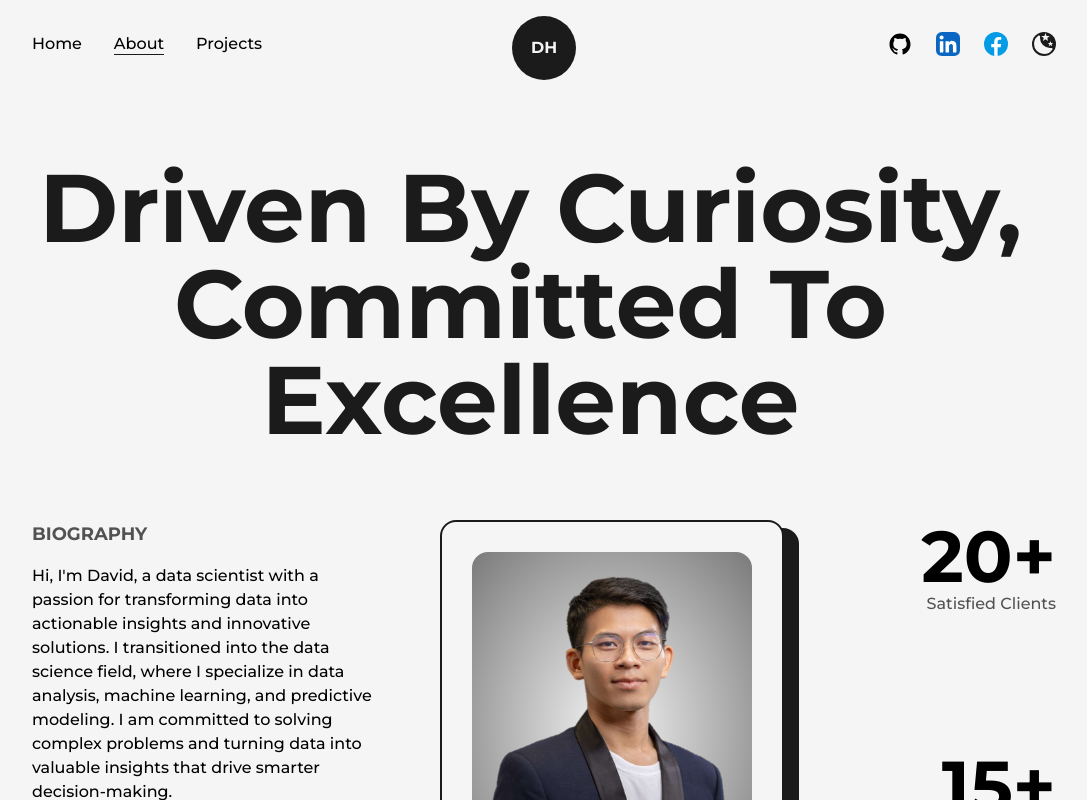
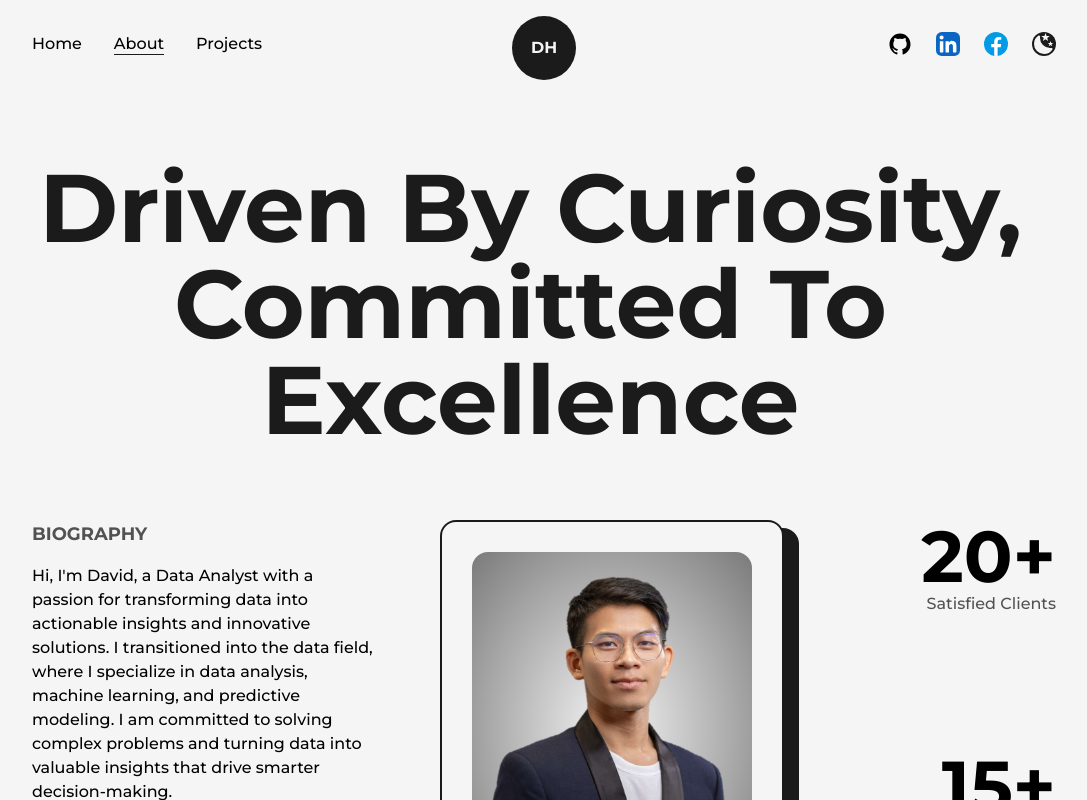
Before and after one commit to davidhuynhgit/profile, a Next.js app: page /about in a window 1280 px wide. Shown: the top 800 px of the page, without its empty margins (96-1183 px from the left). Built offline with nearby package versions, Linux system fonts and the light colour scheme.

Commit message:
Update about

```diff
--- a/src/pages/about.js
+++ b/src/pages/about.js
@@ -49,9 +49,9 @@ const about = () => {
                 Biography
               </h2>
               <p className="font-medium">
-                Hi, I&apos;m David, a data scientist with a passion for transforming
+                Hi, I&apos;m David, a Data Analyst with a passion for transforming
                 data into actionable insights and innovative solutions.
-                I transitioned into the data science field, where I specialize in data analysis,
+                I transitioned into the data field, where I specialize in data analysis,
                 machine learning, and predictive modeling. I am committed to solving complex problems
                 and turning data into valuable insights that drive smarter decision-making.
               </p>
--- a/src/pages/index.js
+++ b/src/pages/index.js
@@ -42,7 +42,7 @@ export default function Home() {
               <AnimatedText text="Unleash The Power Of Data To Drive Smart Decisions" className='!text-6xl !text-left
               xl:!text-5xl lg:!text-center lg:!text-6xl md:!text-5xl sm:!text-3xl'/>
               <p className='my-6 text-base font-medium text-justify break-words hyphens-auto'>
-              Hello! I am David Huynh. As a passionate Data Analyst with an automation engineering background, I specialize in extracting meaningful insights through data mining, machine learning, and advanced analytics.
+              Hello! I am David Huynh. As a passionate Data Analyst with a strong engineering background, I specialize in extracting meaningful insights through data mining, machine learning, and advanced analytics.
               Explore my latest projects, where I blend programming expertise with analytical skills to solve complex problems.
               </p>
 
```
